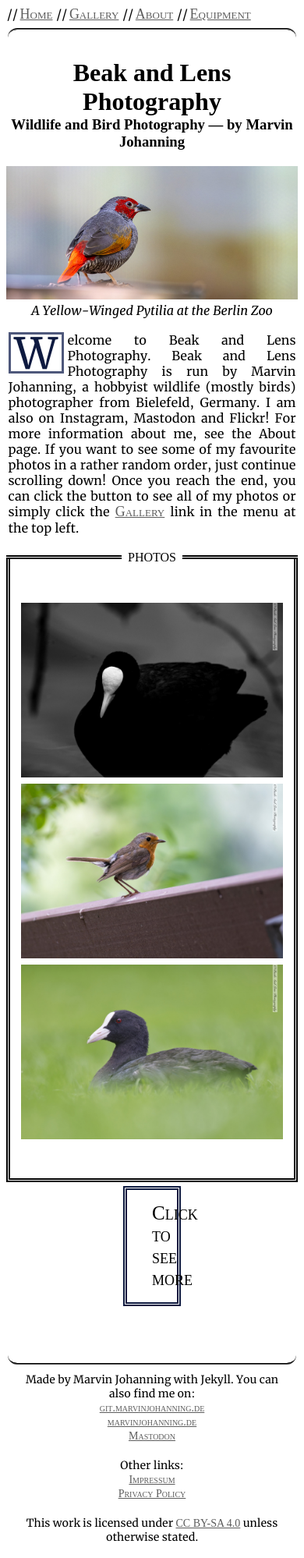
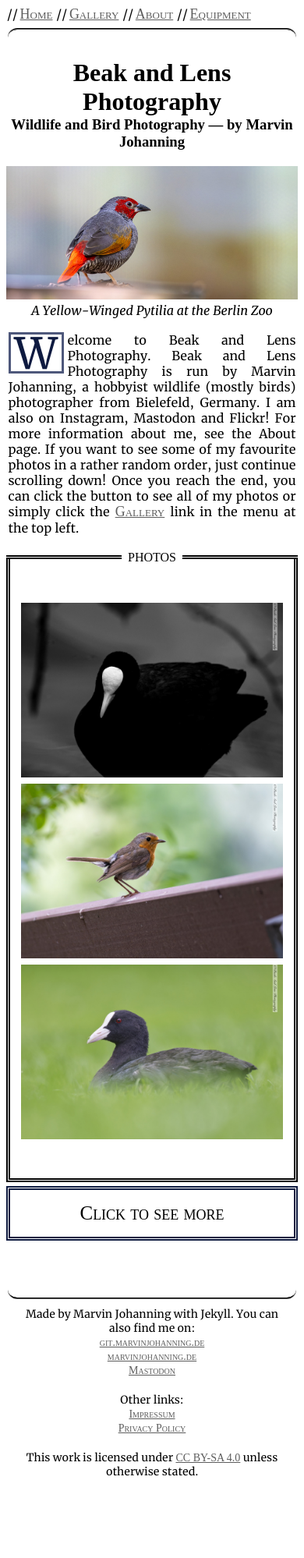
Before and after one commit to mjohanning99/beakandlens.com, a Jekyll site: the page built from index.md, in a window 390 px wide. Shown: the whole page at 78% size. Built offline with Jekyll 4.4.1, drawn with Linux system fonts in a browser that asks for light colours; after the commit the page ends 1914 px from its top, so only the background shows below that.

Commit message:
Add mobile friendly button

```diff
--- a/assets/css/gallery.css
+++ b/assets/css/gallery.css
@@ -42,11 +42,16 @@
     -ms-flex: 100%;
     flex: 100%;
     max-width: 100%;
-	padding: 0 4px;
+    padding: 0 4px;
   }
 
   .gallery-row {
-	margin-left: 0;
-	margin-right: 0;
+    margin-left: 0;
+    margin-right: 0;
+  }
+
+  .gallery-button {
+    margin-left: 0;
+    margin-right: 0;
   }
 }
```
